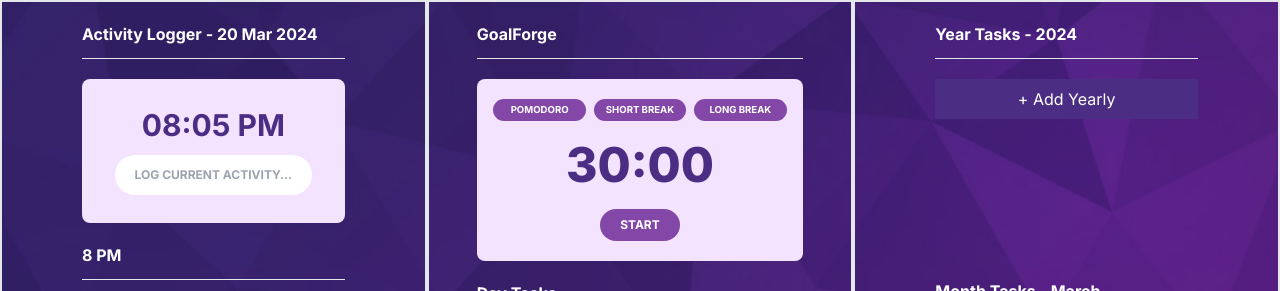
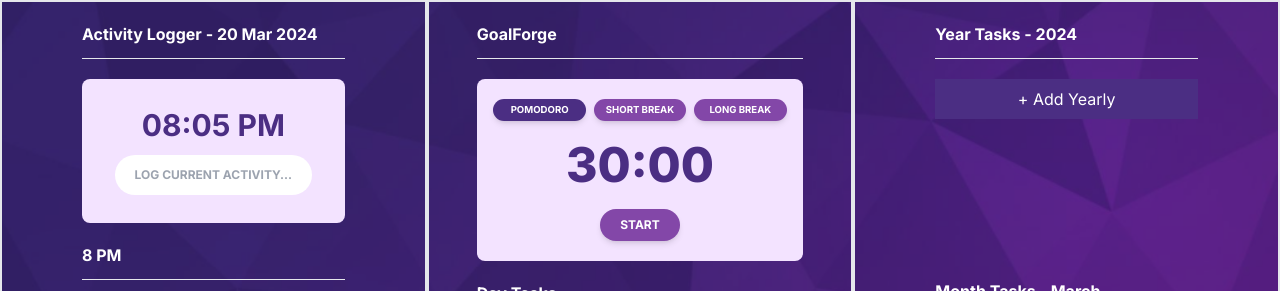
Before and after one commit to afutofu/goalforge, a Next.js app: page / in a window 1280 px wide. Shown: the top 291 px of the page. Built offline with nearby package versions, Linux system fonts and the light colour scheme.

Commit message:
Add selected attribute and box shadow style to Button

```diff
--- a/src/components/Button.tsx
+++ b/src/components/Button.tsx
@@ -4,23 +4,27 @@ import clsx from 'clsx';
 interface IButton extends React.ComponentPropsWithoutRef<'button'> {
   children: string;
   small?: boolean;
-  containerClass?: string;
+  selected?: boolean;
+  className?: string;
 }
 
 export const Button: FC<IButton> = ({
   children,
   small,
-  containerClass,
+  selected,
+  className,
   ...props
 }) => {
   return (
     <button
-      className={clsx(
-        'bg-secondary rounded-full inline uppercase flex justify-center items-center text-white hover:bg-primary',
-        { 'py-1 px-3': small },
-        { 'py-2 px-5': !(small ?? false) },
-        { containerClass },
-      )}
+      className={
+        clsx(
+          'bg-secondary rounded-full inline uppercase flex justify-center items-center text-white hover:bg-primary shadow-md transition ',
+          { 'py-1 px-3': small },
+          { 'py-2 px-5': !(small ?? false) },
+          { '!bg-primary': selected },
+        ) + (className != null ? ' ' + className : '')
+      }
       {...props}
     >
       <span className={'font-bold ' + (small != null ? 'text-2xs' : 'text-xs')}>
--- a/src/containers/Timer.tsx
+++ b/src/containers/Timer.tsx
@@ -75,13 +75,25 @@ export const Timer = () => {
   return (
     <div className="flex flex-col items-center bg-primary-light rounded-lg py-5">
       <div className="flex px-3 grid grid-cols-3 gap-2 mb-5">
-        <Button small containerClass="mx-1" onClick={resePomodoroTimer}>
+        <Button
+          small
+          selected={timerType === TIMER_TYPE.POMODORO}
+          onClick={resePomodoroTimer}
+        >
           POMODORO
         </Button>
-        <Button small containerClass="mx-1" onClick={resetShortBreakTimer}>
+        <Button
+          small
+          selected={timerType === TIMER_TYPE.SHORT_BREAK}
+          onClick={resetShortBreakTimer}
+        >
           SHORT BREAK
         </Button>
-        <Button small containerClass="mx-1" onClick={resetLongBreakTimer}>
+        <Button
+          small
+          selected={timerType === TIMER_TYPE.LONG_BREAK}
+          onClick={resetLongBreakTimer}
+        >
           LONG BREAK
         </Button>
       </div>
```
